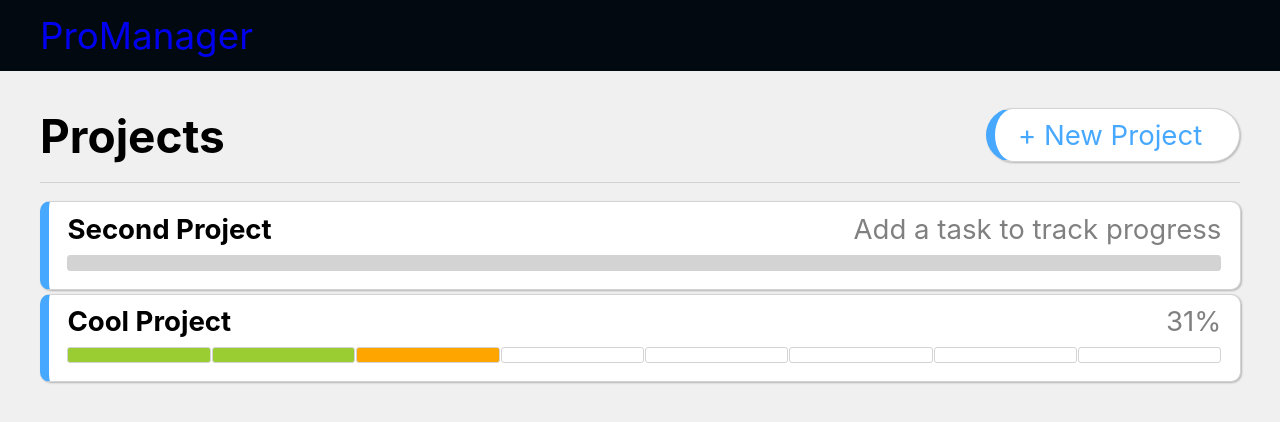
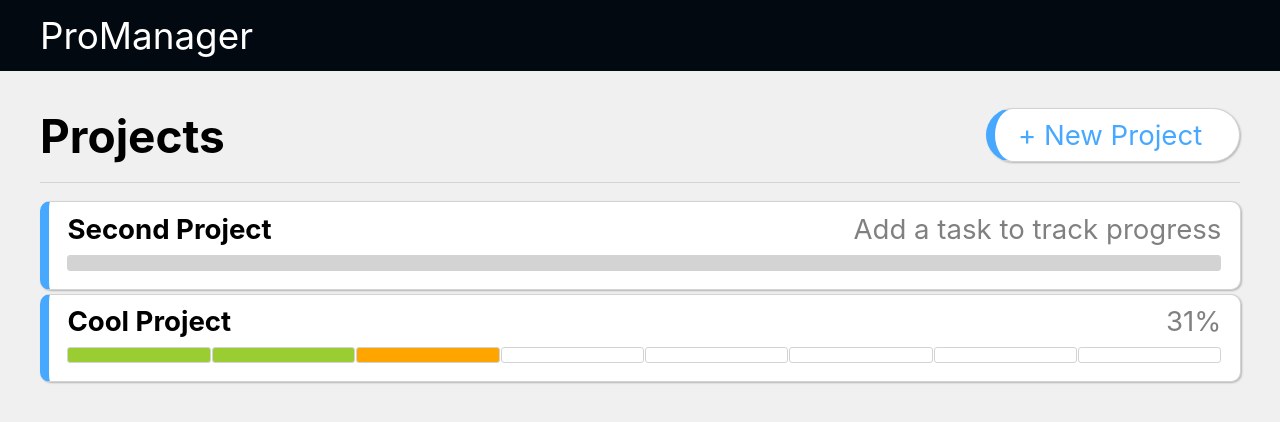
Before and after one commit to Rasamune/ProManager, a React (Create React App) app: page / in a window 1280 px wide. Shown: the top 422 px of the page. Built offline with nearby package versions, Linux system fonts and the light colour scheme.

Commit message:
Test 2: Fix for visited links in safari

```diff
--- a/src/components/Header.module.css
+++ b/src/components/Header.module.css
@@ -14,6 +14,10 @@
   display: inline-block;
   color: white;
   font-size: 2rem;
+}
+
+.header .title a {
+  color: white;
 }
 
 .header .title a:visited {
```
